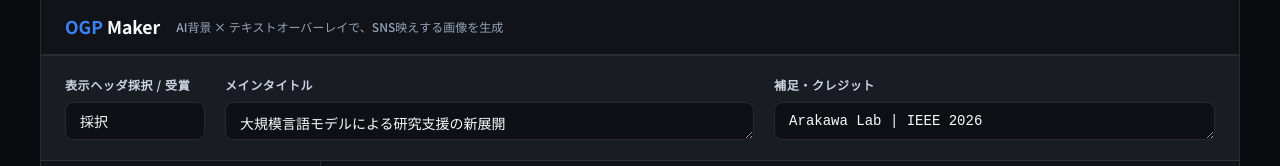
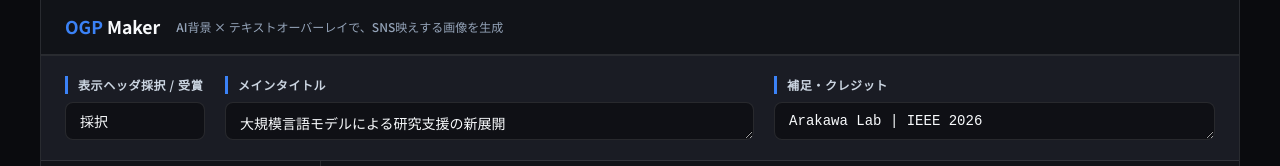
Before and after one commit to wildriver/OGP-Maker, a Next.js app: page / in a window 1280 px wide. Shown: the top 166 px of the page. Built offline with nearby package versions, Linux system fonts and the light colour scheme.

Commit message:
UI: Unified all labels with blue accent bar
- Added consistent blue vertical bar to input field labels
- Completed visual consistency across headers, sidebar, and dashboard sectors

```diff
--- a/src/app/globals.css
+++ b/src/app/globals.css
@@ -68,7 +68,15 @@ body {
 }
 
 .field { display: flex; flex-direction: column; gap: 8px; }
-.field-label { font-size: var(--font-xs); font-weight: 700; color: var(--text-secondary); text-transform: uppercase; letter-spacing: 0.05em; }
+.field-label {
+  font-size: var(--font-xs);
+  font-weight: 700;
+  color: var(--text-secondary);
+  text-transform: uppercase;
+  letter-spacing: 0.05em;
+  border-left: 3px solid var(--accent); /* 青い棒を追加 */
+  padding-left: 10px;
+}
 .input, .textarea { background: var(--bg-input); border: 1px solid var(--border); border-radius: var(--radius-md); color: var(--text-primary); font-size: var(--font-base); padding: 10px 14px; }
 .input:focus, .textarea:focus { border-color: var(--accent); outline: none; }
 
```
